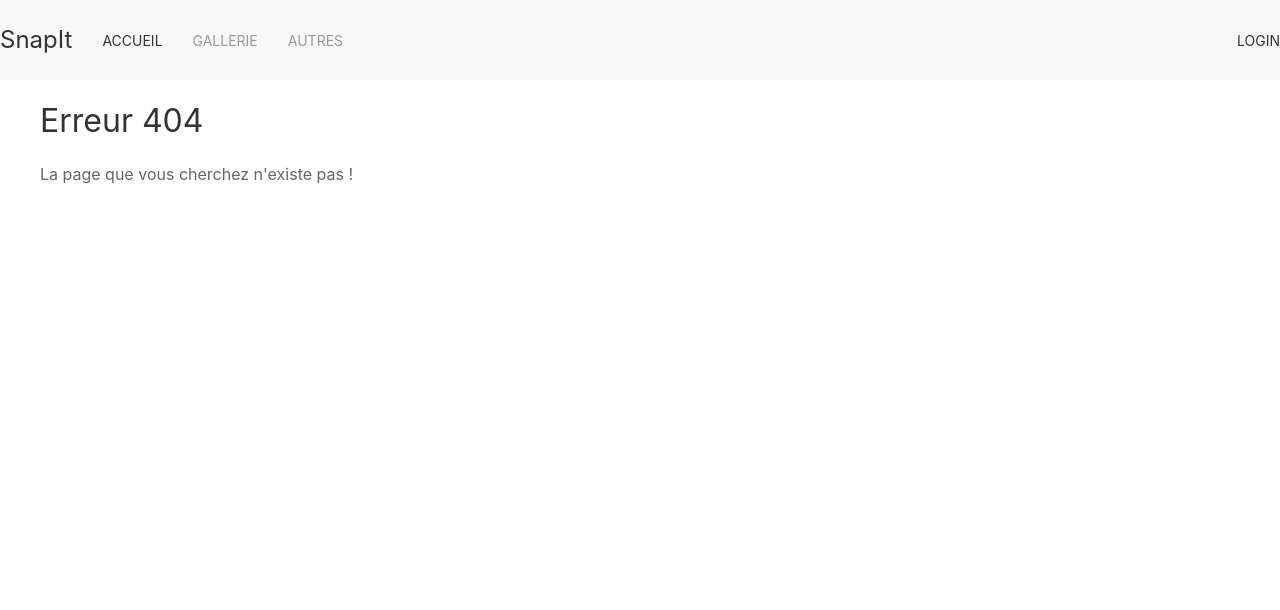
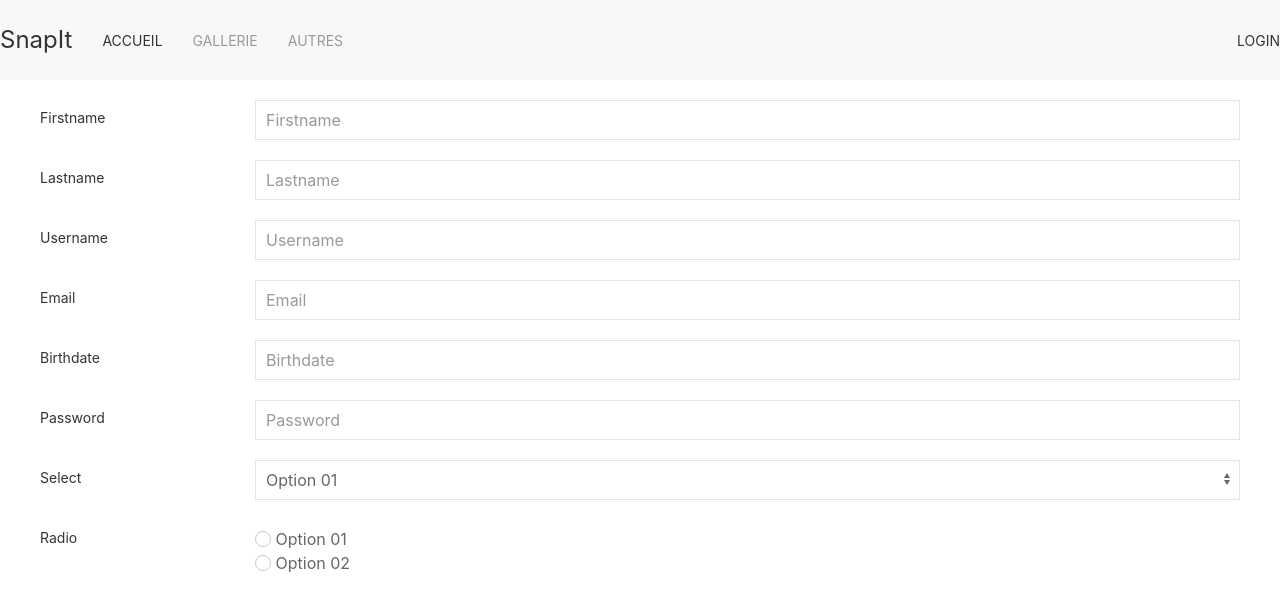
Before and after one commit to LucaCoduriV/SnapIt, an Angular app: page /register in a window 1280 px wide. Before the commit this address led to /not-found. Shown: the top 610 px of the page. Built offline with nearby package versions, Linux system fonts and the light colour scheme.

Commit message:
Ajout du formulaire d'inscription

```diff
--- a/src/app/app-routing.module.ts
+++ b/src/app/app-routing.module.ts
@@ -6,6 +6,7 @@ import { GallerieComponent } from './gallerie/gallerie.component';
 import { LoginComponent } from './login/login.component';
 import { ImageUploadComponent } from './image-upload/image-upload.component';
 import { AuthGuard } from './guards/auth.guard';
+import { RegisterComponent } from './register/register.component';
 
 
 const routes: Routes = [
@@ -14,6 +15,7 @@ const routes: Routes = [
   { path: 'not-found', component: FourOhFourComponent},
   { path: 'login', component: LoginComponent},
   { path: 'uploadImage', component: ImageUploadComponent},
+  { path: 'register', component: RegisterComponent },
   { path: '', component: AccueilComponent},
   { path: '**', redirectTo: 'not-found'}
 ];
--- a/src/app/app.module.ts
+++ b/src/app/app.module.ts
@@ -15,6 +15,7 @@ import { ImageService } from './services/Image.service';
 import { AuthService } from './services/Auth.service';
 import { AuthGuard } from './guards/auth.guard';
 import { FormsModule, ReactiveFormsModule } from '@angular/forms';
+import { RegisterComponent } from './register/register.component';
 
 @NgModule({
    declarations: [
@@ -24,7 +25,8 @@ import { FormsModule, ReactiveFormsModule } from '@angular/forms';
       GallerieComponent,
       PostComponent,
       LoginComponent,
-      ImageUploadComponent
+      ImageUploadComponent,
+      RegisterComponent
    ],
    imports: [
       BrowserModule,
--- /dev/null
+++ b/src/app/register/register.component.html
@@ -0,0 +1,63 @@
+<form class="uk-form-horizontal uk-margin-large">
+
+    <div class="uk-margin">
+        <label class="uk-form-label" for="form-horizontal-text">Firstname</label>
+        <div class="uk-form-controls">
+            <input class="uk-input" id="form-horizontal-text" type="text" placeholder="Firstname">
+        </div>
+    </div>
+
+    <div class="uk-margin">
+        <label class="uk-form-label" for="form-horizontal-text">Lastname</label>
+        <div class="uk-form-controls">
+            <input class="uk-input" id="form-horizontal-text" type="text" placeholder="Lastname">
+        </div>
+    </div>
+
+    <div class="uk-margin">
+        <label class="uk-form-label" for="form-horizontal-text">Username</label>
+        <div class="uk-form-controls">
+            <input class="uk-input" id="form-horizontal-text" type="text" placeholder="Username">
+        </div>
+    </div>
+
+    <div class="uk-margin">
+        <label class="uk-form-label" for="form-horizontal-text">Email</label>
+        <div class="uk-form-controls">
+            <input class="uk-input" id="form-horizontal-text" type="text" placeholder="Email">
+        </div>
+    </div>
+
+    <div class="uk-margin">
+        <label class="uk-form-label" for="form-horizontal-text">Birthdate</label>
+        <div class="uk-form-controls">
+            <input class="uk-input" id="form-horizontal-text" type="text" placeholder="Birthdate">
+        </div>
+    </div>
+
+    <div class="uk-margin">
+        <label class="uk-form-label" for="form-horizontal-text">Password</label>
+        <div class="uk-form-controls">
+            <input class="uk-input" id="form-horizontal-text" type="text" placeholder="Password">
+        </div>
+    </div>
+
+    <div class="uk-margin">
+        <label class="uk-form-label" for="form-horizontal-select">Select</label>
+        <div class="uk-form-controls">
+            <select class="uk-select" id="form-horizontal-select">
+                <option>Option 01</option>
+                <option>Option 02</option>
+            </select>
+        </div>
+    </div>
+
+    <div class="uk-margin">
+        <div class="uk-form-label">Radio</div>
+        <div class="uk-form-controls uk-form-controls-text">
+            <label><input class="uk-radio" type="radio" name="radio1"> Option 01</label><br>
+            <label><input class="uk-radio" type="radio" name="radio1"> Option 02</label>
+        </div>
+    </div>
+
+</form>
--- /dev/null
+++ b/src/app/register/register.component.ts
@@ -0,0 +1,15 @@
+import { Component, OnInit } from '@angular/core';
+
+@Component({
+  selector: 'app-register',
+  templateUrl: './register.component.html',
+  styleUrls: ['./register.component.scss']
+})
+export class RegisterComponent implements OnInit {
+
+  constructor() { }
+
+  ngOnInit() {
+  }
+
+}
```
Also changed, not shown: src/app/register/register.component.scss (added), 1 other file (tests, documents, lock files or other folders).
